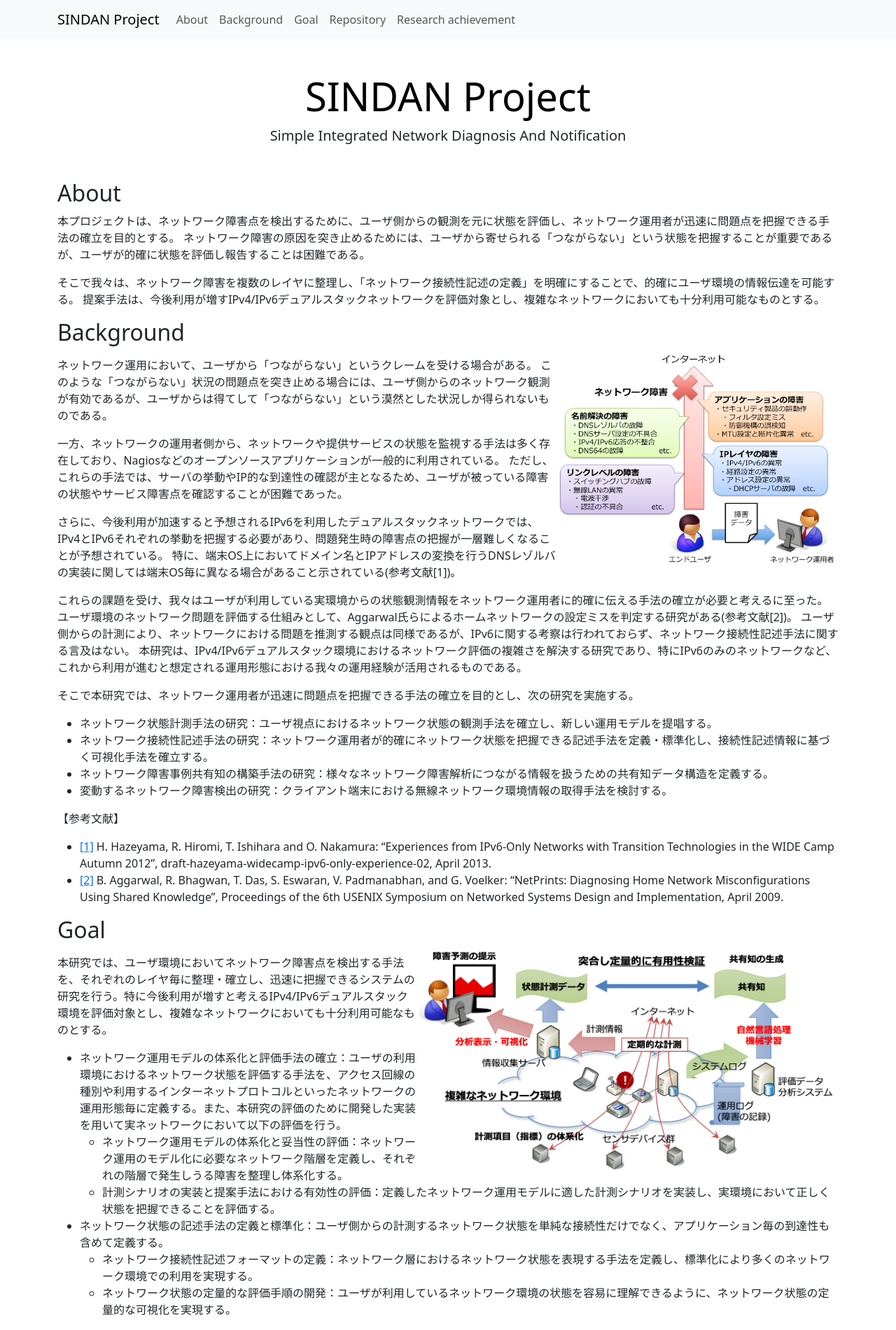
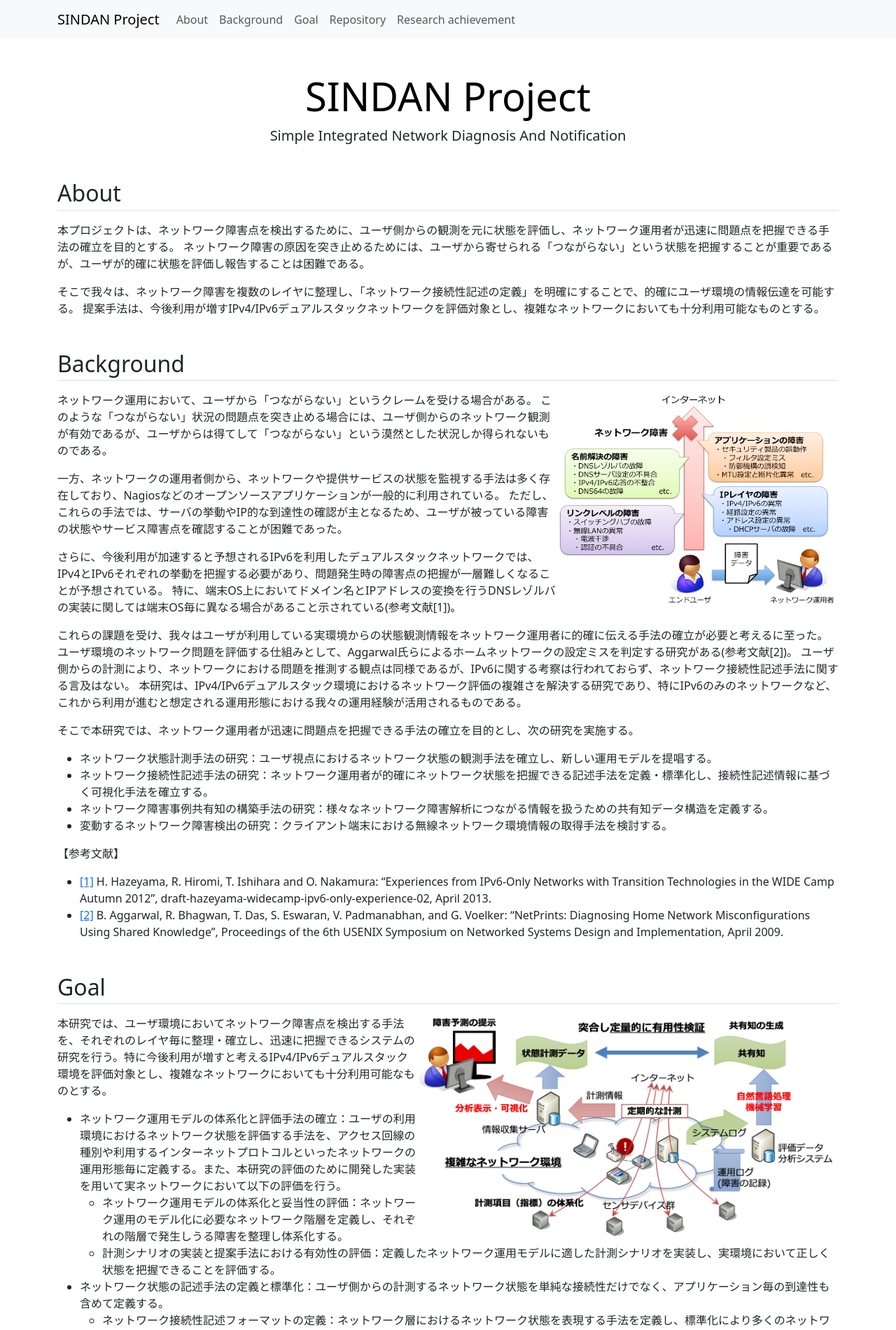
Before and after one commit to SINDAN/sindan.github.io, a Jekyll site: the page built from index.md, in a window 1280 px wide. Shown: the top 1901 px of the page at 70% size. Built offline with Jekyll 4.4.1, drawn with Linux system fonts in a browser that asks for light colours.

Commit message:
Fix style

```diff
--- a/_includes/footer.html
+++ b/_includes/footer.html
@@ -1,6 +1,4 @@
-<footer class="container">
-  <div class="row">
+<footer class="container mt-5">
   <hr />
-    <p class="text-center">&copy; {{ site.time | date: "%Y" }} {{ site.title }}</p>
-  </div>
+  <p class="text-center">&copy; {{ site.time | date: "%Y" }} {{ site.title }}</p>
 </footer>
--- a/index.md
+++ b/index.md
@@ -10,7 +10,7 @@
 
 
 ## About
-{: .page-header #about }
+{: .border-bottom .mb-3 .pb-1 #about }
 
 本プロジェクトは、ネットワーク障害点を検出するために、ユーザ側からの観測を元に状態を評価し、ネットワーク運用者が迅速に問題点を把握できる手法の確立を目的とする。 ネットワーク障害の原因を突き止めるためには、ユーザから寄せられる「つながらない」という状態を把握することが重要であるが、ユーザが的確に状態を評価し報告することは困難である。
 
@@ -18,9 +18,9 @@
 
 
 ## Background
-{: .page-header #background }
+{: .border-bottom .mt-5 .mb-3 .pb-1 #background }
 
-[<img src="{{ "/assets/images/outline.png" | relative_url }}" alt="Outline" class="float-end" width="400px" style="max-width: 100%;" />]({{ "/assets/images/outline.png" | relative_url }})
+[<img src="{{ "/assets/images/outline.png" | relative_url }}" alt="Outline" class="float-end" style="width: 400px; max-width: 100%;" />]({{ "/assets/images/outline.png" | relative_url }})
 
 ネットワーク運用において、ユーザから「つながらない」というクレームを受ける場合がある。 このような「つながらない」状況の問題点を突き止める場合には、ユーザ側からのネットワーク観測が有効であるが、ユーザからは得てして「つながらない」という漠然とした状況しか得られないものである。
 
@@ -44,9 +44,9 @@
 
 
 ## Goal
-{: .page-header #goal }
+{: .border-bottom .mt-5 .mb-3 .pb-1 #goal }
 
-[<img src="{{ "/assets/images/outline2.png" | relative_url }}" alt="Goal" class="float-end" width="600px" style="max-width: 100%;" />]({{ "/assets/images/outline2.png" | relative_url }})
+[<img src="{{ "/assets/images/outline2.png" | relative_url }}" alt="Goal" class="float-end" style="width: 600px; max-width: 100%;" />]({{ "/assets/images/outline2.png" | relative_url }})
 
 本研究では、ユーザ環境においてネットワーク障害点を検出する手法を、それぞれのレイヤ毎に整理・確立し、迅速に把握できるシステムの研究を行う。特に今後利用が増すと考えるIPv4/IPv6デュアルスタック環境を評価対象とし、複雑なネットワークにおいても十分利用可能なものとする。
 
@@ -69,7 +69,7 @@
 
 
 ## Repository
-{: .page-header #repository }
+{: .border-bottom .mt-5 .mb-3 .pb-1 #repository }
 
 - [sindan-client](https://github.com/SINDAN/sindan-client)
   - ユーザ視点におけるネットワーク状態を計測するクライアントアプリケーション。MacOS, Linux向けの計測スクリプト群として提供。計測結果はsindan-visualizationサーバに送信し可視化することができる。
@@ -80,7 +80,7 @@
 
 
 ## Research achievement
-{: .page-header #achievement }
+{: .border-bottom .mt-5 .mb-3 .pb-1 #achievement }
 
 - [20] 北口 善明, 金 勇, 友石 正彦: キャンパスネットワーク運用自動化に向けた構成管理システムの実装と評価, 情報処理学会研究報告, Vol.2023-IOT-62, No.17, pp.1-6, July 2023.
 - [[19]](http://id.nii.ac.jp/1001/00224832/) 石原 知洋: Wi-Fi計測システムによるキャンパス無線LANの統計情報の分析, 情報処理学会研究報告, Vol.2023-IOT-60, No.1, pp.1-5, March 2023.
```
